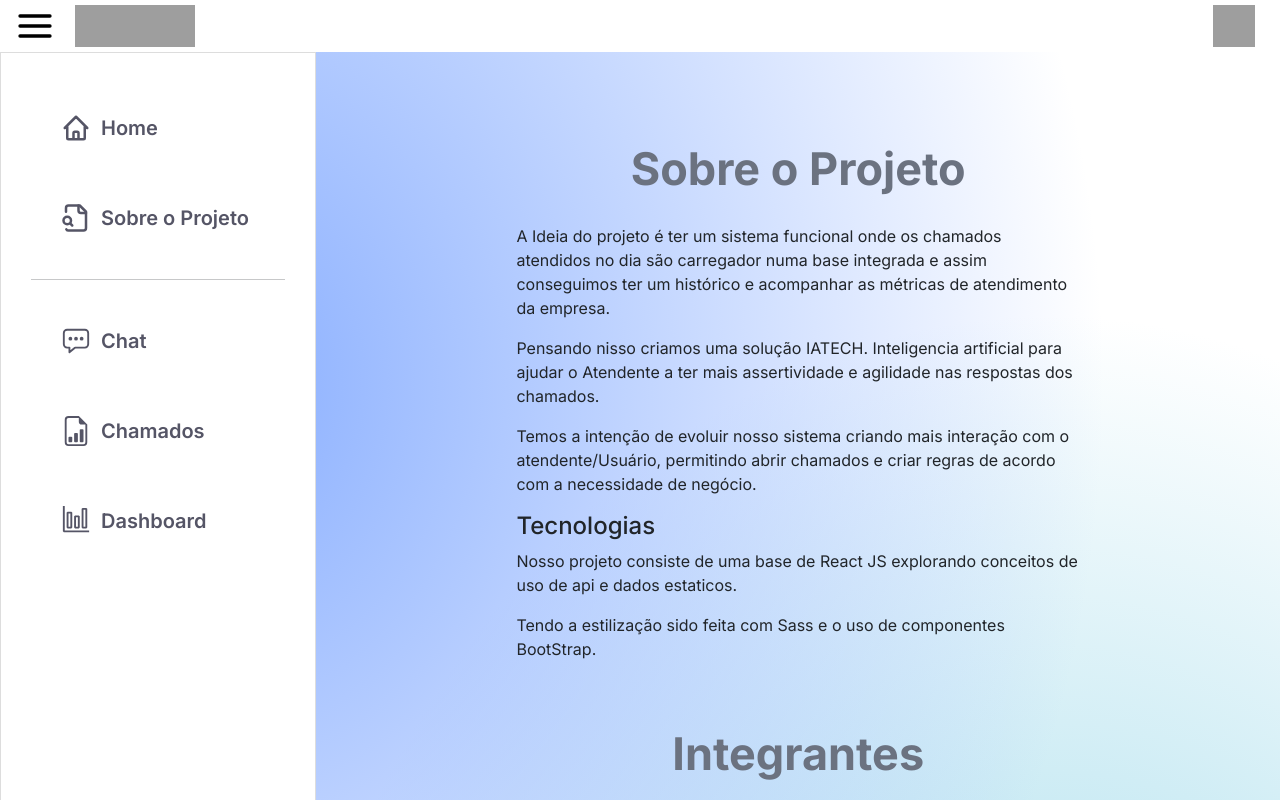
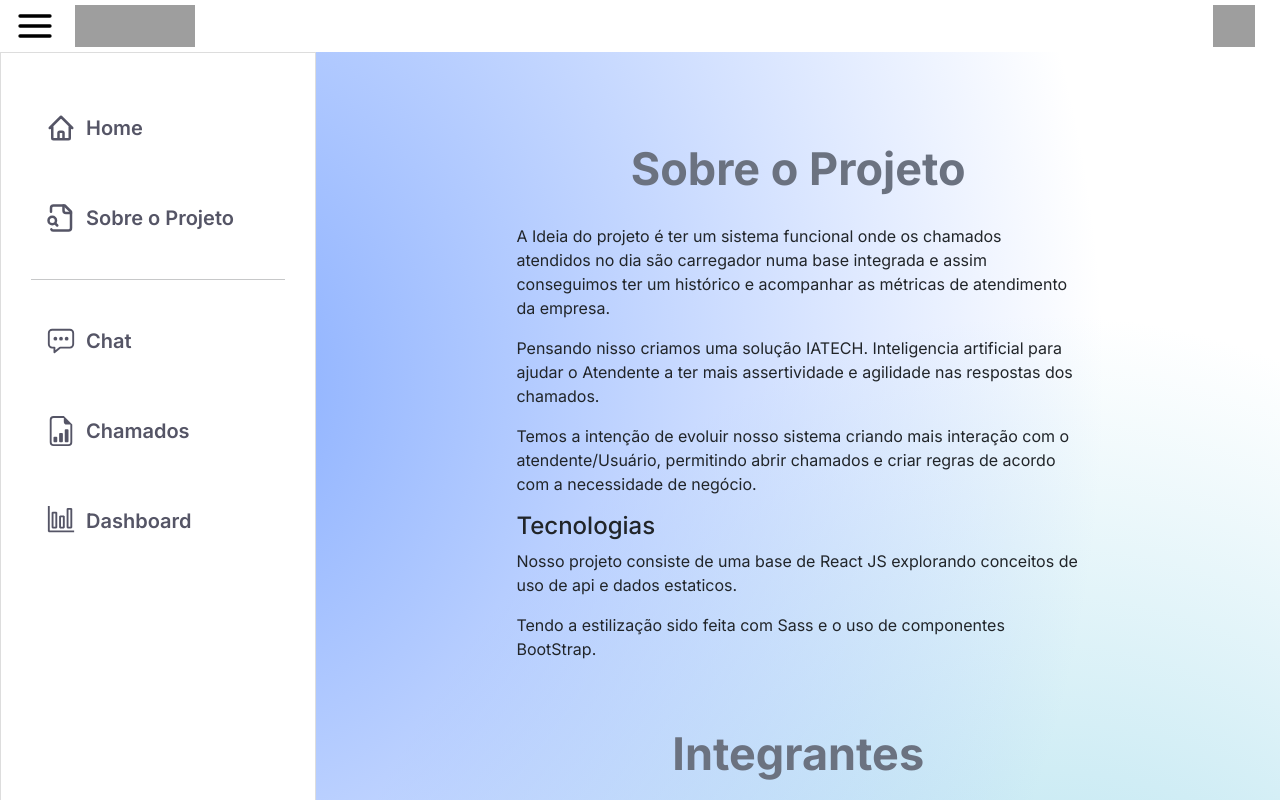
Before and after one commit to Jessemarques7/Softtech-Ai-Chatbot, a Next.js app: page /sobre in a window 1280 px wide. Shown: the top 800 px of the page. Built offline with nearby package versions, Linux system fonts and the light colour scheme; grey boxes are pictures that could not be loaded.

Commit message:
final commit

```diff
--- a/src/_components/Menu/MenuBar.module.scss
+++ b/src/_components/Menu/MenuBar.module.scss
@@ -4,7 +4,7 @@ $main-white: #e5e7e9;
 $secondary-white: #d7e2e9;
 
 .link {
-  margin: 30px 30px;
+  margin: 30px 15px;
   color: #555566;
   font-weight: 600;
   font-size: 20px;
```
